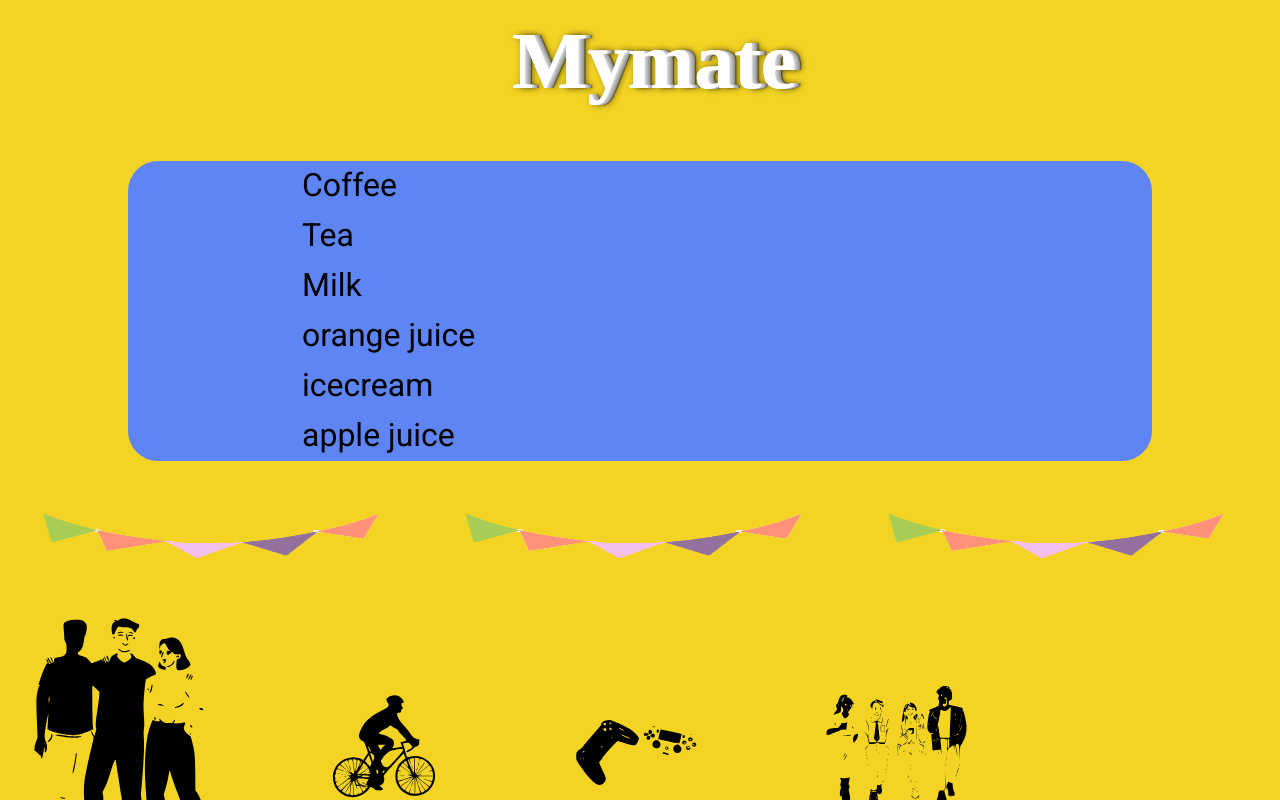
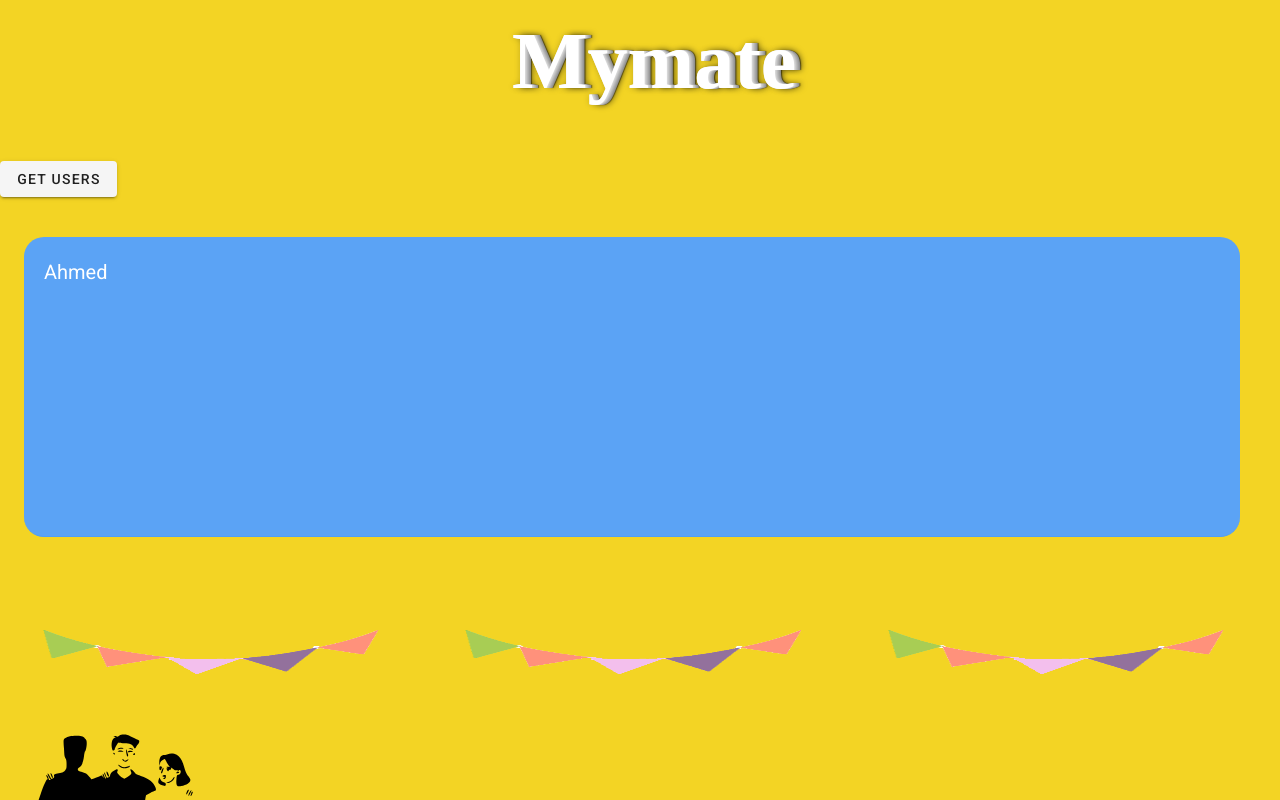
Before and after one commit to MohamedMetwalli5/Mymate, a Vue app: page /results in a window 1280 px wide. Shown: the top 800 px of the page. Built offline with nearby package versions, Linux system fonts and the light colour scheme.

Commit message:
third commit Message

```diff
--- a/src/components/Results.vue
+++ b/src/components/Results.vue
@@ -2,13 +2,16 @@
   <div id="container">
     <h1 id="title" onclick="window.location.href='/';">Mymate</h1>
     <div id="sub-container">
-      <ul id="list">
-        <li>Coffee</li>
-        <li>Tea</li>
-        <li>Milk</li>
-        <li>orange juice</li>
-        <li>icecream</li>
-        <li>apple juice</li>
+      <v-btn
+        type="button"
+        value="Submit"
+        class="submit"
+        @click="getUsersList()"
+        color="light-black"
+        >Get users</v-btn
+      >
+      <ul id="users-list" ref="usersListRef">
+        <li class="user">Ahmed</li>
       </ul>
     </div>
     <div id="footer">
@@ -36,11 +39,46 @@
 </template>
 
 <script>
-// import db from "@/fb";
+import db from "@/fb";
 export default {
   name: "Results",
   props: {
     msg: String,
+  },
+  methods: {
+    renderUsers(doc) {
+      let li = document.createElement("li");
+      let name = document.createElement("span");
+      let phone = document.createElement("span");
+      let gender = document.createElement("span");
+      let city = document.createElement("span");
+
+      li.setAttribute("data-id", doc.id);
+      name.textContent = doc.data().name;
+      phone.textContent = doc.data().phone;
+      gender.textContent = doc.data().gender;
+      city.textContent = doc.data().city;
+
+      li.appendChild(name);
+      li.appendChild(phone);
+      li.appendChild(gender);
+      li.appendChild(city);
+
+      // li.style.color = "#FF5733";
+      // li.setAttribute("class", "user");
+      li.className = "user";
+      const usersList = this.$refs.usersListRef;
+      usersList.appendChild(li);
+    },
+    getUsersList() {
+      db.collection("gym")
+        .get()
+        .then((snapshot) => {
+          snapshot.docs.forEach((doc) => {
+            this.renderUsers(doc);
+          });
+        });
+    },
   },
 };
 </script>
@@ -89,19 +127,48 @@ export default {
   /* justify-content: center; */
   /* align-items: center; */
 }
-#list {
-  background: rgb(94, 133, 243);
+
+ul {
   list-style-type: none;
-  border-radius: 30px;
-  min-width: 80%;
-  width: 80%;
-  margin: auto;
+  padding: 40px;
+  border-radius: 25px;
 }
-li {
-  height: 50px;
-  width: 70%;
-  margin: auto;
-  color: rgb(0, 0, 0);
-  font-size: 2em;
+
+.user {
+  padding: 20px;
+  background: rgb(91, 163, 245);
+  font-size: 20px;
+  color: rgb(255, 255, 255);
+  position: relative;
+  border-bottom: 1px solid rgb(80, 158, 247);
+  height: 300px;
+  border-radius: 20px;
+}
+
+li:nth-child(even) {
+  padding: 20px;
+  background: rgb(71, 149, 238);
+}
+
+li .user span {
+  display: block;
+}
+
+li .user span:nth-child(2) {
+  font-size: 16px;
+  margin-top: 6px;
+  color: #999;
+}
+
+li .user div {
+  position: absolute;
+  top: 0;
+  right: 0px;
+  background: rgba(255, 255, 255, 0.6);
+  width: 40px;
+  text-align: center;
+  padding: 10px 0;
+  font-weight: bold;
+  cursor: pointer;
 }
 </style>
```
